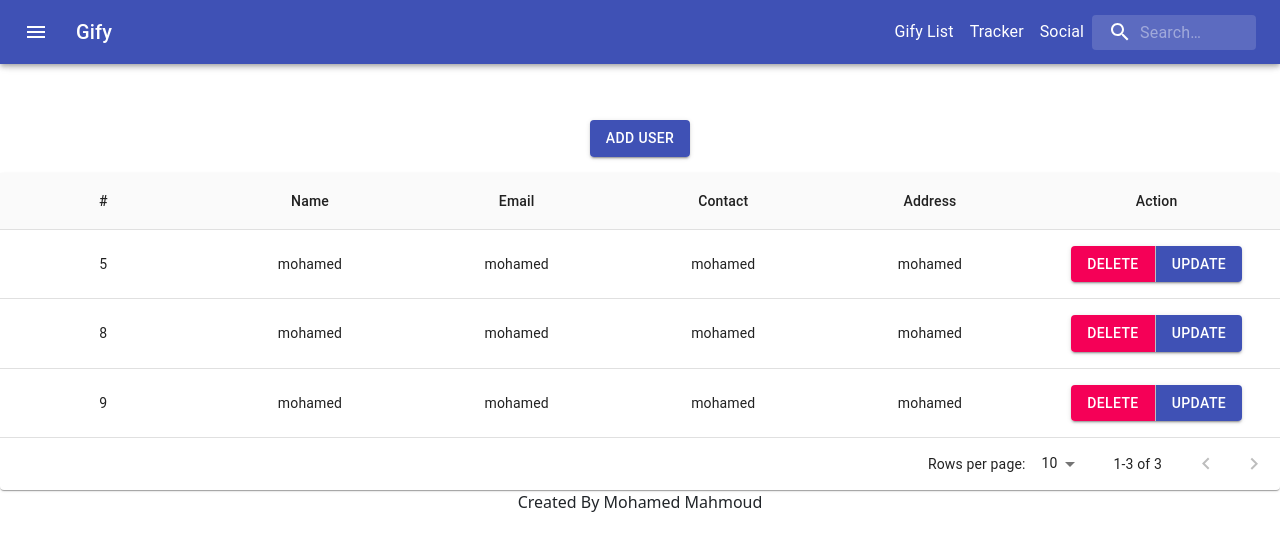
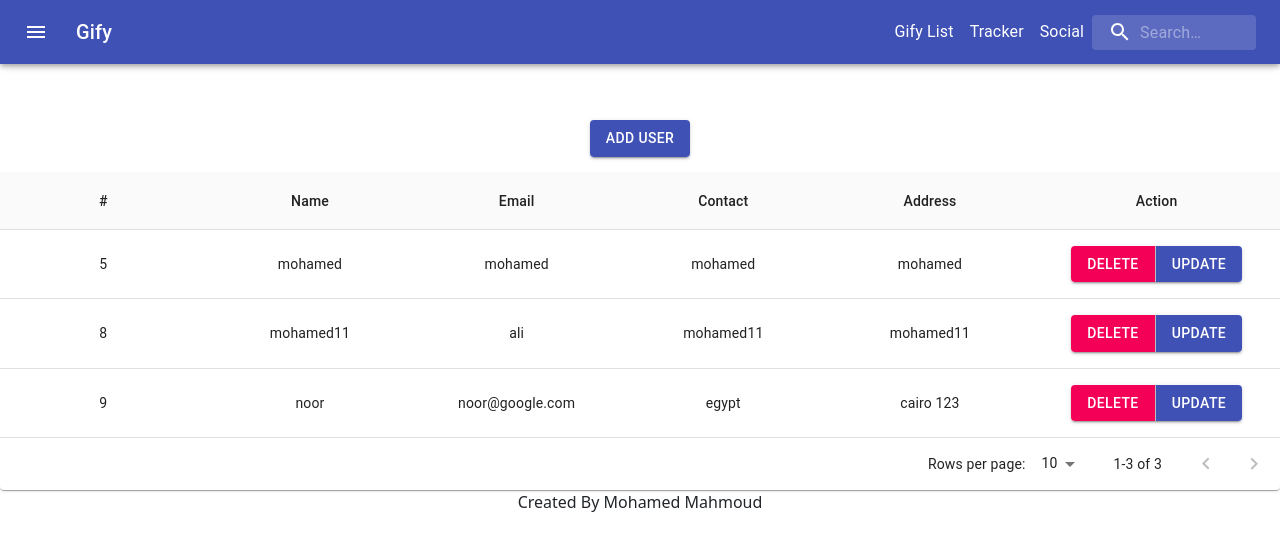
Before and after one commit to mohamedjs/react-gify, a React (Create React App) app: page /user in a window 1280 px wide. Shown: the top 550 px of the page. Built offline with nearby package versions, Linux system fonts and the light colour scheme; data requests are answered from the project's data file.

Commit message:
make update

```diff
--- a/db.json
+++ b/db.json
@@ -9,17 +9,17 @@
     },
     {
       "id": 8,
-      "name": "mohamed",
-      "email": "mohamed",
-      "contact": "mohamed",
-      "address": "mohamed"
+      "name": "mohamed11",
+      "email": "ali",
+      "contact": "mohamed11",
+      "address": "mohamed11"
     },
     {
       "id": 9,
-      "name": "mohamed",
-      "email": "mohamed",
-      "contact": "mohamed",
-      "address": "mohamed"
+      "name": "noor",
+      "email": "noor@google.com",
+      "contact": "egypt",
+      "address": "cairo 123"
     }
   ],
   "posts": [
--- a/src/component/user/UserForm.js
+++ b/src/component/user/UserForm.js
@@ -3,7 +3,7 @@ import axios from "axios";
 import React, {useEffect, useState} from "react";
 import { useDispatch, useSelector } from "react-redux";
 import { useHistory, useParams } from 'react-router-dom';
-import { addUserInfo, loadUsers } from "../../store/user/user.action";
+import { addUserInfo, loadUsers, updateUserInfo } from "../../store/user/user.action";
 
 const useStyles = makeStyles((theme) => ({
   root: {
@@ -41,6 +41,13 @@ const UserForm = () => {
     window.location = '/user'
   }
 
+  const updateUser = () => {
+    const id = param.id
+    const user = {id: id, name : name, email: email, contact: contact, address: address}
+    dispatch(updateUserInfo(id, user));
+    window.location = '/user'
+  }
+
   useEffect(() => {
     dispatch(loadUsers())
     if(param.id) {
@@ -72,7 +79,8 @@ const UserForm = () => {
           <TextField value={email} onChange={ e => setEmail(e.target.value) }id="filled-basic" label="ُEmail" variant="filled" />
         </FormControl>
         <ButtonGroup align="left" variant="contained" aria-label="contained primary button group">
-          <Button color="primary" align="center" onClick={() => addUser() }>  Add </Button>
+          { !param.id ? <Button color="primary" align="center" onClick={() => addUser() }>  Add </Button>
+                     : <Button color="primary" align="center" onClick={() => updateUser() }>  Update </Button>}
         </ButtonGroup>
       </Paper>
     </div>
--- a/src/store/user/user.action.js
+++ b/src/store/user/user.action.js
@@ -46,3 +46,11 @@ export const addUserInfo = (user) => {
             .catch(err => console.log(err))
     };
 }
+
+export const updateUserInfo = (id, user) => {
+    return (dispatch) => {
+        axios.put('http://localhost:5000/users/'+id, user)
+            .then( res => dispatch(loadUsers()) )
+            .catch(err => console.log(err))
+    };
+}
```
